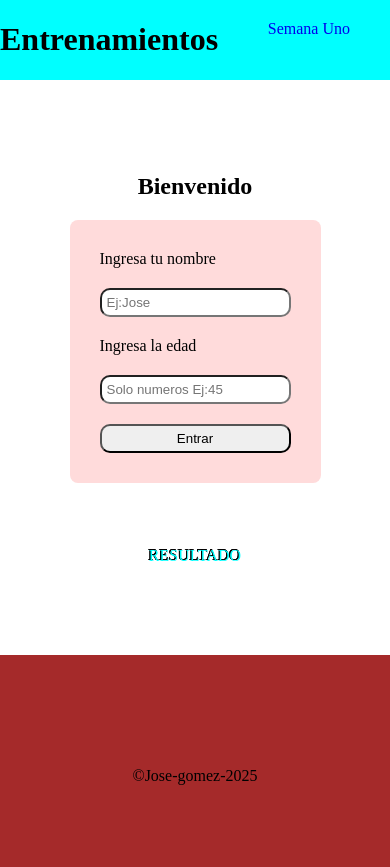
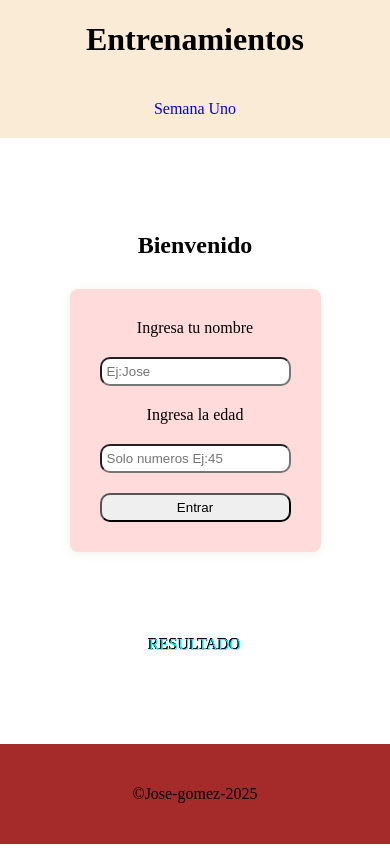
Before and after one commit to JNACHO2001/App_edad, a plain HTML site: page index.html in a window 390 px wide. After the commit the page ends 844 px from the top, so only its background shows below. Drawn offline with Linux system fonts and the light colour scheme.

Commit message:
feat:diseño responsivo implementado

```diff
--- a/src/css/styles.css
+++ b/src/css/styles.css
@@ -1,76 +1,106 @@
-
-
 
 body, html {
   margin: 0;
   padding: 0;
-  height: 100%;
+  min-height: 100vh;
+  display: flex;
+  flex-direction: column;
 }
 
-header{
+header {
   display: flex;
   justify-content: space-between;
-    margin: auto;
   width: 100%;
   background-color: aqua;
+}
 
-
-
-}
-nav,a{
+nav, a {
   padding: 20px;
   text-decoration: none;
 }
 
 main {
+  flex: 1;
   display: flex;
   justify-content: center;
   flex-direction: column;
   align-items: center;
-  height: calc(80vh - 100px);
+  padding: 20px;
 }
 
 .formulario {
   background-color: #ffdbdb;
   padding: 30px;
   border-radius: 8px;
-  box-shadow: 0 2 10px rgba(116, 139, 62, 0.1);
+  box-shadow: 0 2px 10px rgba(116, 139, 62, 0.1);
   display: flex;
   flex-direction: column;
   gap: 20px;
 }
-input,button{
+
+input, button {
   border-radius: 10px;
   padding: 5px;
   cursor: pointer;
 }
-button:hover{
+
+button:hover {
   background-color: aqua;
+}
 
-}
-footer{
-    padding: 0;
+footer {
   height: 100px;
-    padding-top: 112px;
   text-align: center;
   background-color: brown;
+  display: flex;
+  justify-content: center;
+  align-items: center;
+}
 
-}
-.error{
+.error {
   color: red;
   cursor: pointer;
   font-family: 'Lucida Sans', 'Lucida Sans Regular', 'Lucida Grande', 'Lucida Sans Unicode', Geneva, Verdana, sans-serif;
   font-size: x-large;
   font-weight: bold;
-  text-shadow: -1px -1px 0 black,
-  -1px -1px 0 black,
-  -1px -1px 0 black;
+  text-shadow: -1px -1px 0 black, -1px -1px 0 black, -1px -1px 0 black;
+}
 
+.resultado {
+  color: aqua;
+  text-shadow: -1px -1px 0 black, -1px -1px 0 black, -1px -1px 0 black;
 }
-.resultado{
-  color: aqua;
-  text-shadow: -1px -1px 0 black,
-  -1px -1px 0 black,
-  -1px -1px 0 black;
 
+
+@media (max-width: 768px) {
+  header {
+    flex-direction: column;
+    text-align: center;
+    background-color: antiquewhite;
   }
+
+  main {
+    gap: 10px;
+    text-align: center;
+  }
+
+  p {
+    font-size: medium;
+    text-align: center;
+  }
+}
+
+
+@media (max-height: 800px) {
+  header {
+    flex-direction: row;
+  }
+
+  main {
+    height: auto;
+  }
+
+  p {
+    text-align: center;
+  }
+}
```
Also changed, not shown: 1 other file. Lines whose indentation alone changed are shown as unchanged.
